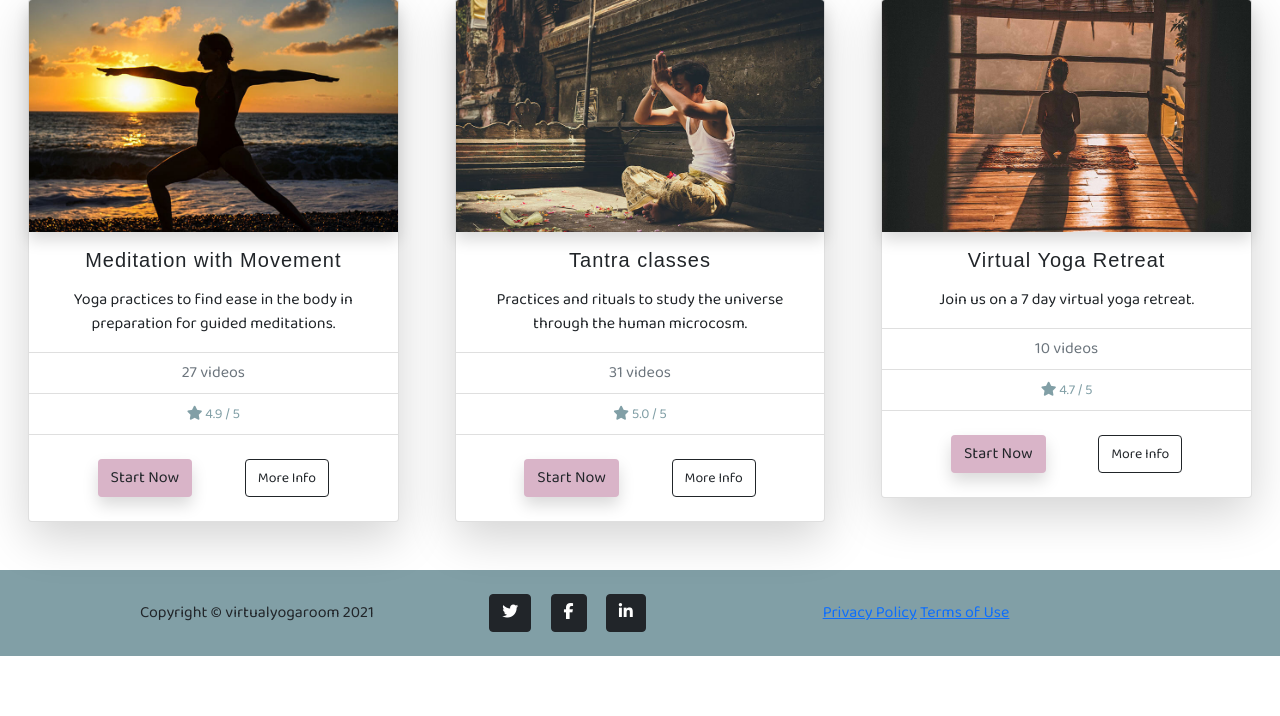
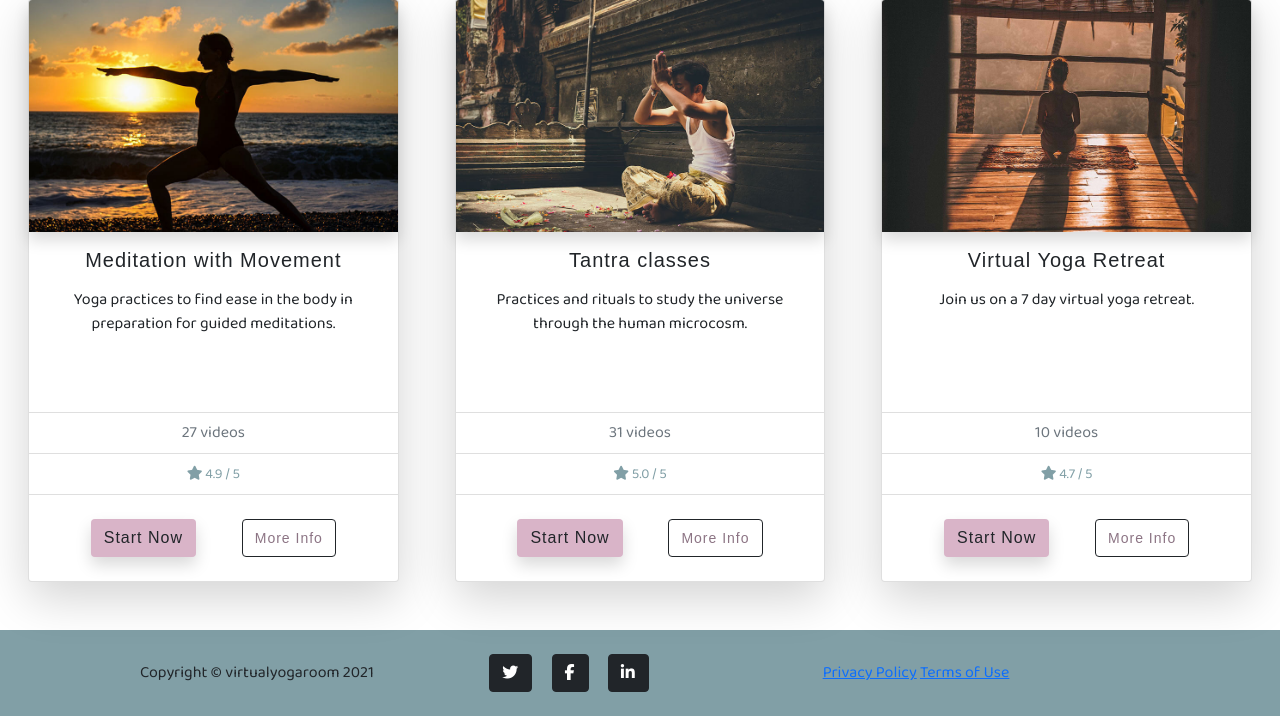
Before and after one commit to veraleitaodev/virtual-yoga-room, a Django app: page / in a window 1280 px wide. Shown: the part 1001-1717 px from the top of the page. Before the commit the page ends 1657 px from the top, so only its background shows below. Run offline with Django 3.2, Linux system fonts and the light colour scheme; data comes from the database, SQL or seed files in the repository; some libraries are stand-ins or nearby versions.

Commit message:
customised classes card

```diff
--- a/home/templates/home/includes/classes-section.html
+++ b/home/templates/home/includes/classes-section.html
@@ -28,7 +28,7 @@
   <div class="card-body d-flex justify-content-evenly
    my-2">
     <a href="#" class="btn bg-pink text-center shadow mr-3">Start Now</a>
-    <a href="#" class="btn btn-outline-dark text-center "><small>More Info</small></a>
+    <a href="#" class="btn btn-outline-dark dark-pink text-center "><small>More Info</small></a>
   </div>
 </div>
     </div>
--- a/static/css/style.css
+++ b/static/css/style.css
@@ -65,6 +65,10 @@ body {
     background-color: #D9B4C8 !important;
 }
 
+.dark-pink {
+ color: #8C7484 !important;
+}
+
 .bg-dark-pink {
     background-color: #8C7484 !important;
 }
@@ -108,7 +112,8 @@ h5 {
     letter-spacing: 1px;
 }
 
-button {
+button,
+.btn {
     font-family: 'Poiret', sans-serif;
     letter-spacing: 1px;
 }
@@ -161,6 +166,10 @@ width: 100%;
     margin-bottom: 50px;
 }
 
+/*=== Cards ===*/
+.card-body.text-center {
+    min-height: 180px;
+}
 
 @media (min-width: 768px) {
   .logo-nav {
```
